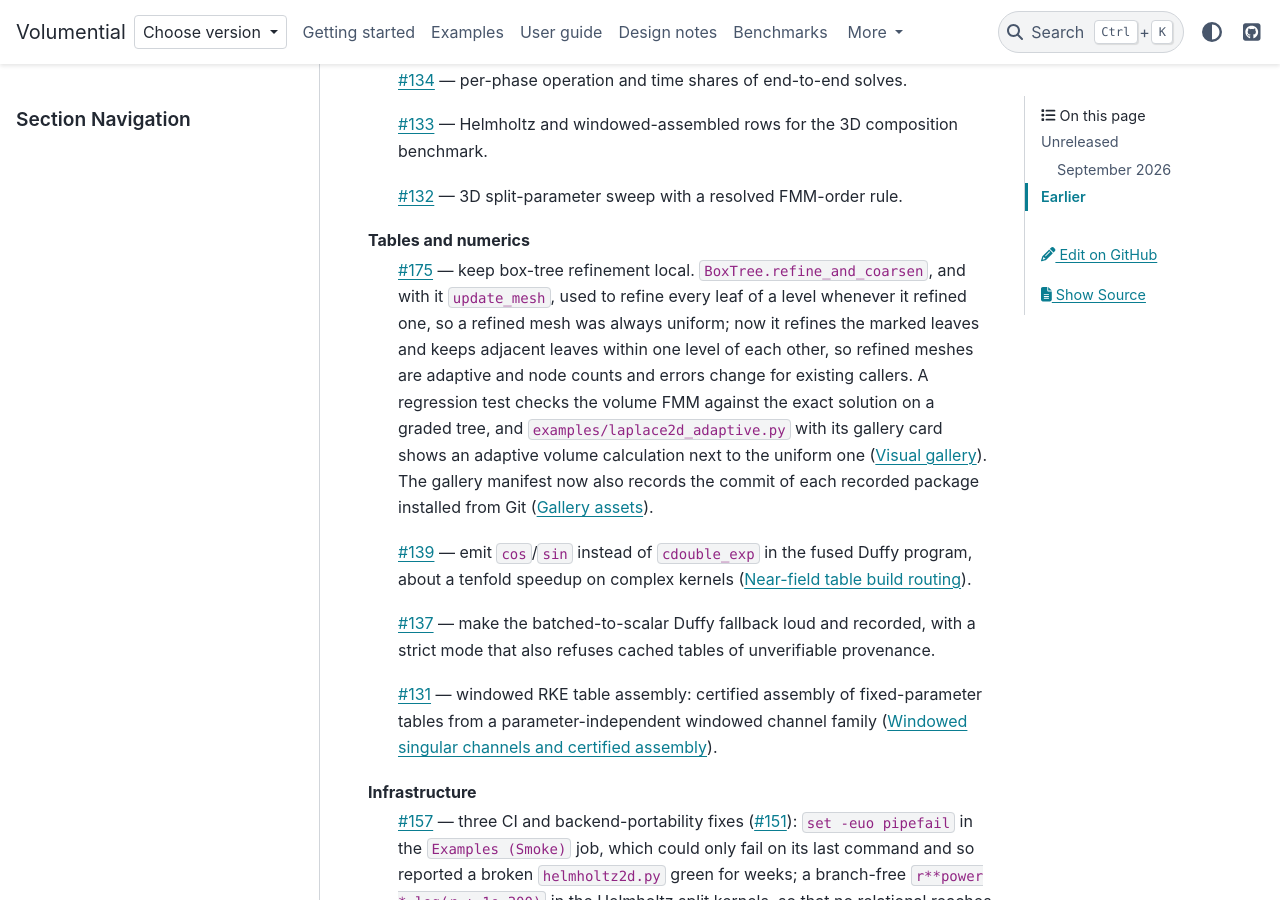
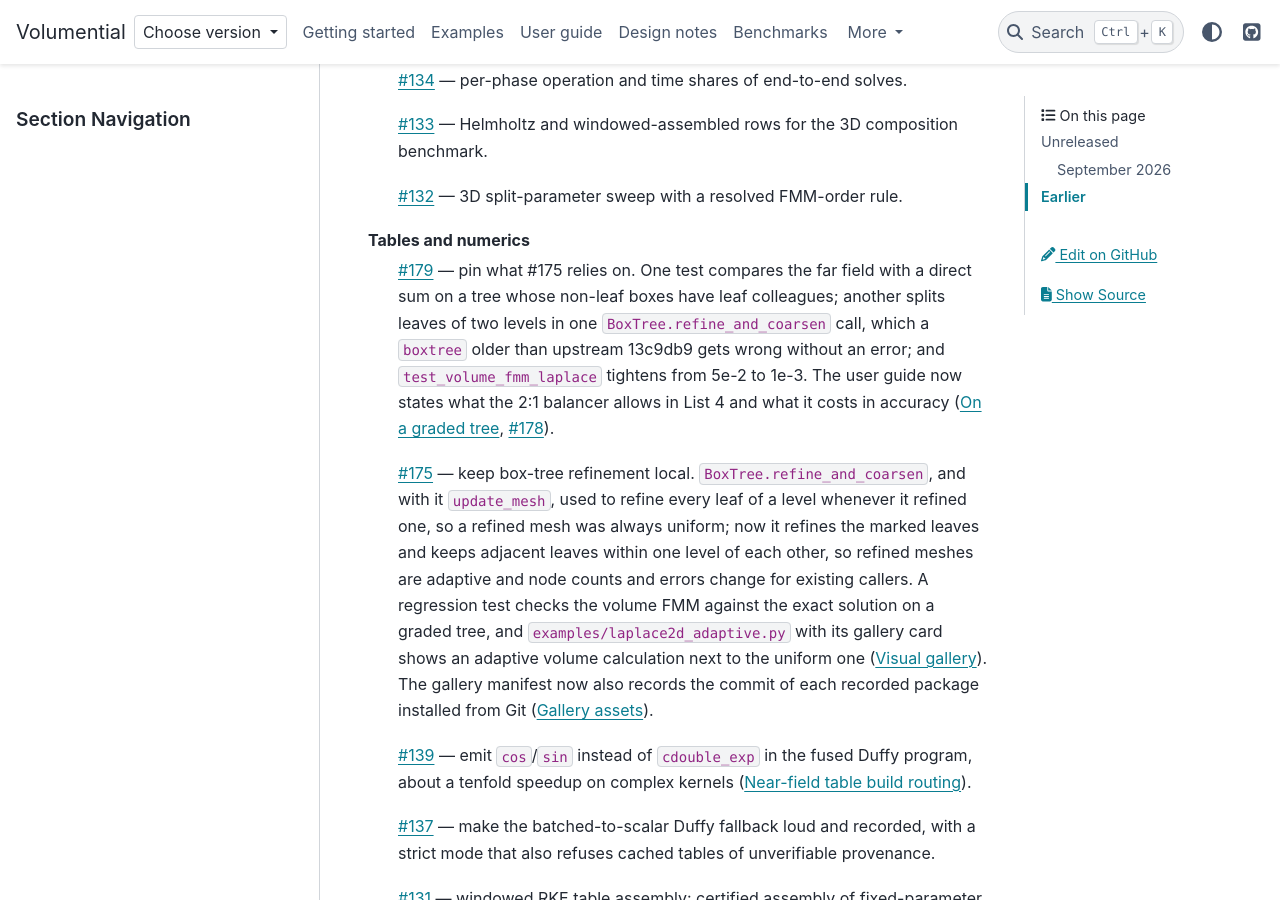
Before and after one commit to xywei/volumential, a Sphinx documentation site: the page built from doc/source/changelog.md, in a window 1280 px wide and 900 px high, scrolled down 1243 px. Built offline with Sphinx 7.4.7 and the PyData theme 0.15.4, drawn with Linux system fonts in a browser that asks for light colours.

Commit message:
docs(changelog): record #179

```diff
--- a/doc/source/changelog.md
+++ b/doc/source/changelog.md
@@ -52,6 +52,14 @@ Evidence and benchmarks
   sweep with a resolved FMM-order rule.
 
 Tables and numerics
+: [#179](https://github.com/xywei/volumential/pull/179) — pin what #175
+  relies on. One test compares the far field with a direct sum on a tree whose
+  non-leaf boxes have leaf colleagues; another splits leaves of two levels in
+  one `BoxTree.refine_and_coarsen` call, which a `boxtree` older than upstream
+  13c9db9 gets wrong without an error; and `test_volume_fmm_laplace` tightens
+  from 5e-2 to 1e-3. The user guide now states what the 2:1 balancer allows in
+  List 4 and what it costs in accuracy ({ref}`graded-tree-list4`,
+  [#178](https://github.com/xywei/volumential/issues/178)).
 : [#175](https://github.com/xywei/volumential/pull/175) — keep box-tree
   refinement local. `BoxTree.refine_and_coarsen`, and with it
   `update_mesh`, used to refine every leaf of a level whenever it refined one,
```
